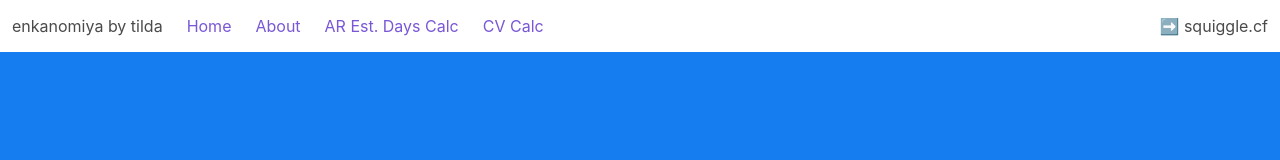
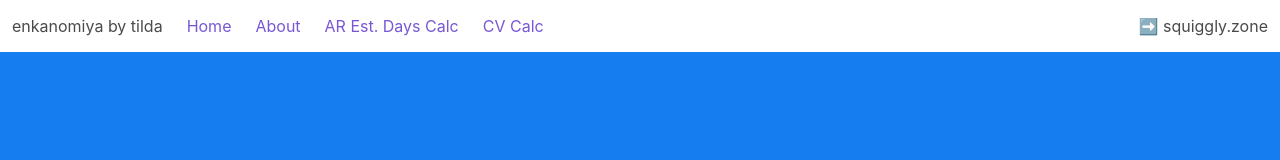
Before and after one commit to tilda/enkanomiya, a Vue app: page / in a window 1280 px wide. Shown: the top 160 px of the page. Built offline with nearby package versions, Linux system fonts and the light colour scheme.

Commit message:
fix domain in navbar

```diff
--- a/src/components/Navbar.vue
+++ b/src/components/Navbar.vue
@@ -12,8 +12,8 @@
             <b-navbar-item><router-link to="/cv">CV Calc</router-link></b-navbar-item>
         </template>
         <template #end>
-            <b-navbar-item href="https://squiggle.cf">
-                ➡️ squiggle.cf
+            <b-navbar-item href="https://squiggly.zone">
+                ➡️ squiggly.zone
             </b-navbar-item>
         </template>
     </b-navbar>
```
